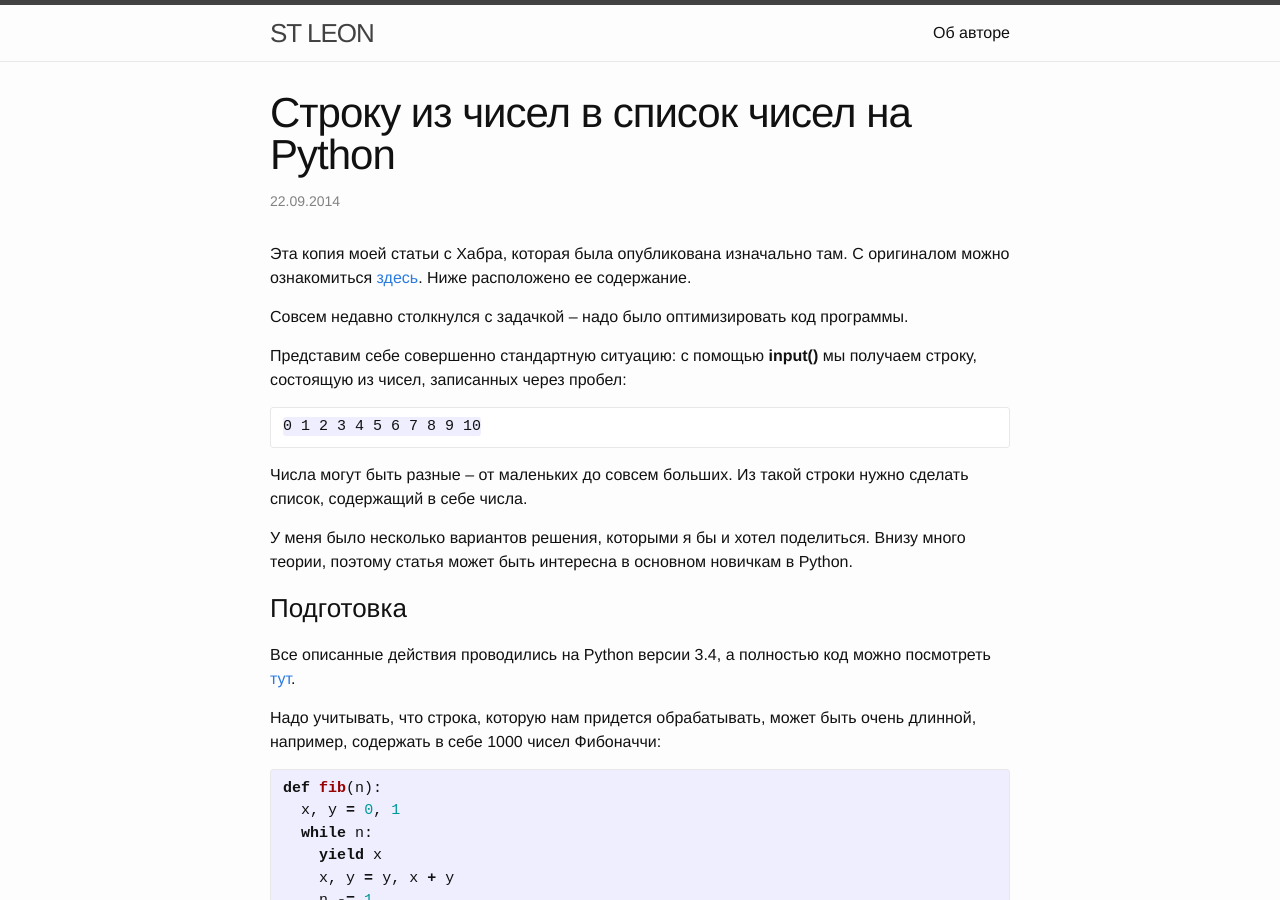
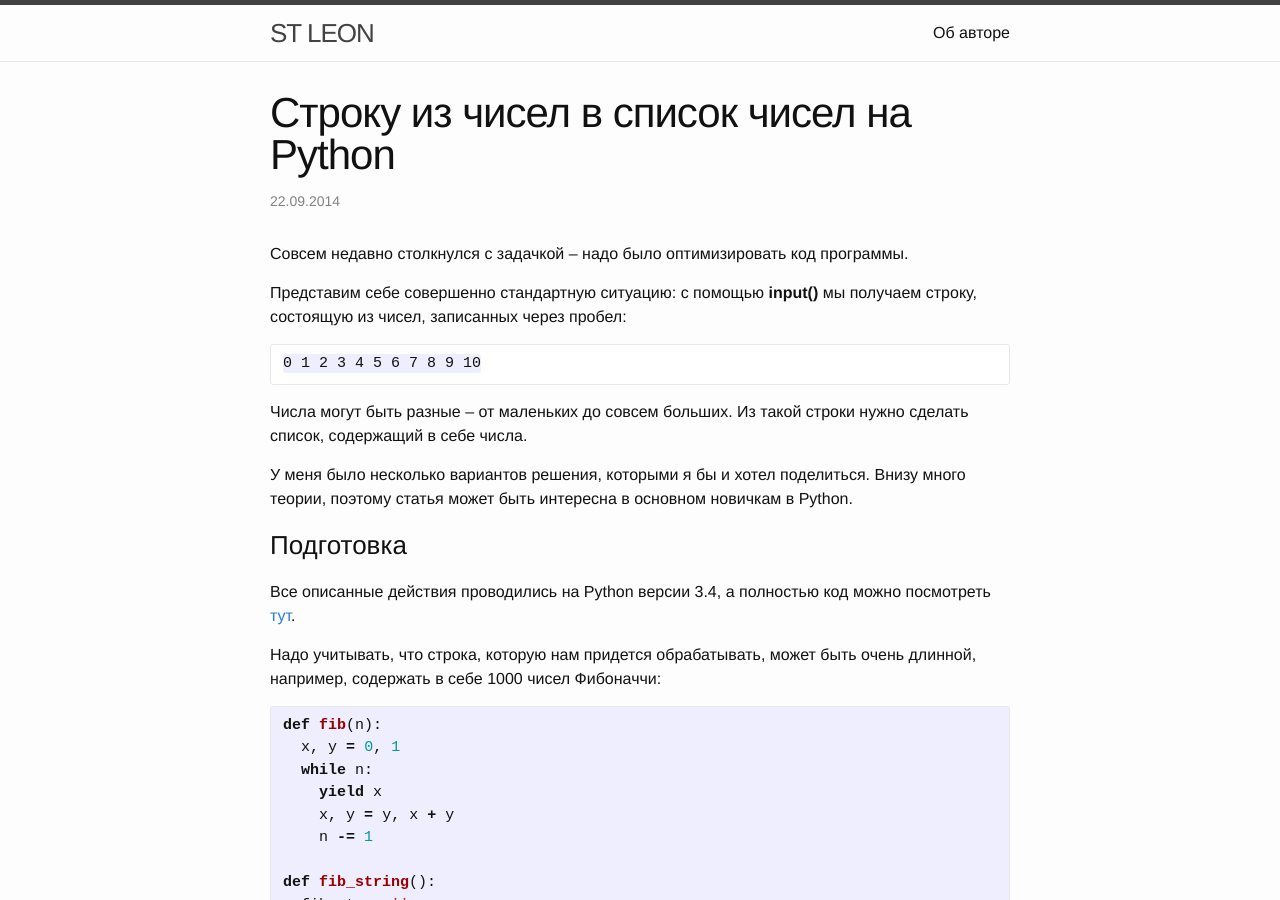
Before and after one commit to stleon/stleon.github.io, a Jekyll site: the page built from _posts/2014-09-19-nums-string-to-list.markdown, in a window 1280 px wide and 900 px high. Built offline with Jekyll 4.4.1, drawn with Linux system fonts in a browser that asks for light colours; comment, search, counter and statistics services are not loaded.

Commit message:
Update 2014-09-19-nums-string-to-list.markdown

```diff
--- a/_posts/2014-09-19-nums-string-to-list.markdown
+++ b/_posts/2014-09-19-nums-string-to-list.markdown
@@ -5,8 +5,6 @@ date:   2014-09-22 01:27:00
 categories: python
 permalink: /blog/nums-string-to-list
 ---
-
-Эта копия моей статьи с Хабра, которая была опубликована изначально там. С оригиналом можно ознакомиться [здесь](http://habrahabr.ru/post/237591/). Ниже расположено ее содержание.
 
 Совсем недавно столкнулся с задачкой -- надо было оптимизировать код программы.
 
```
